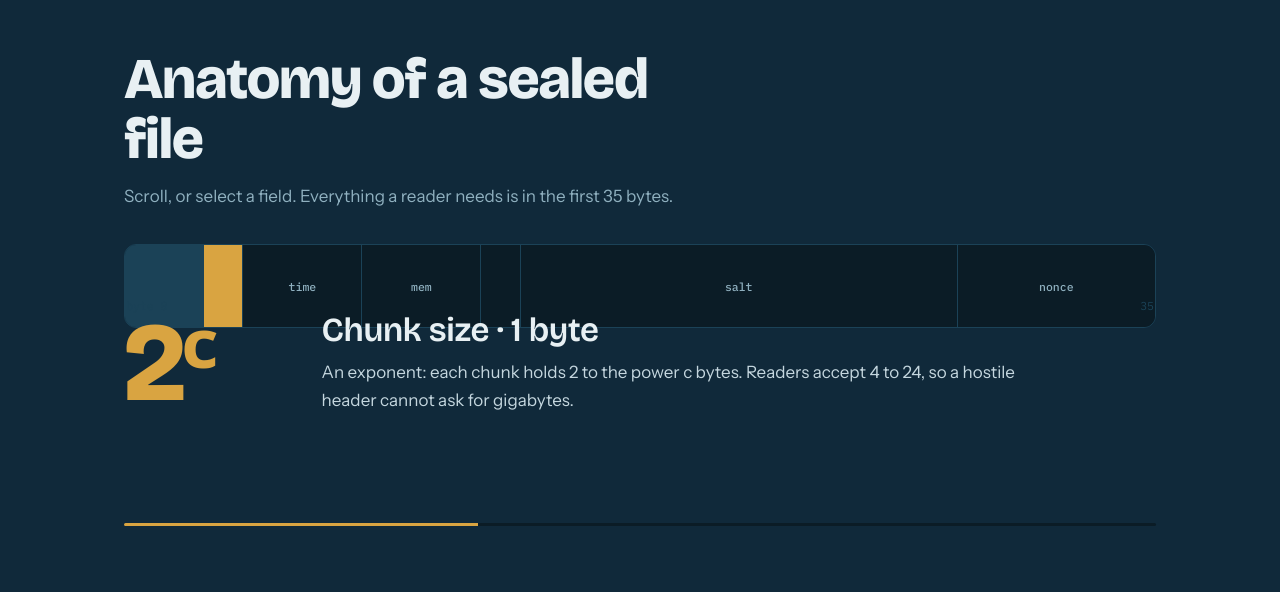
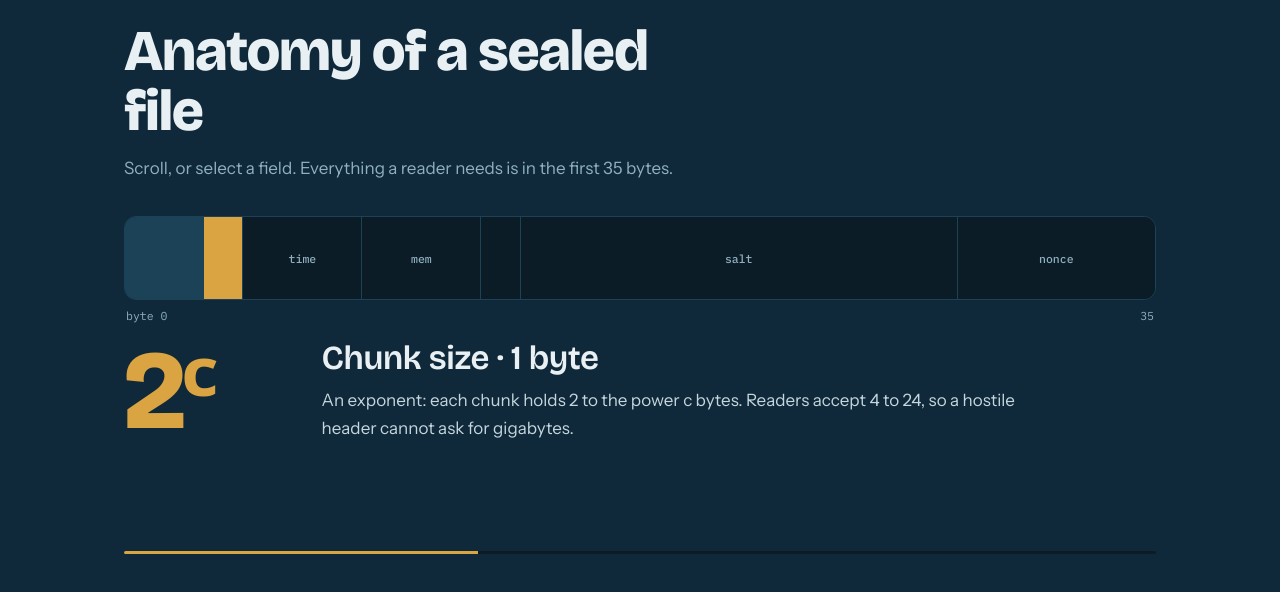
Before and after one commit to dterana/bitseal, a plain HTML site: page site/index.html in a window 1280 px wide. Shown: the part 1971-2563 px from the top of the page. Drawn offline with nearby package versions, Linux system fonts and the light colour scheme; no server answers.

Commit message:
Move the anatomy byte ruler below the bar and make its labels readable

```diff
--- a/site/index.html
+++ b/site/index.html
@@ -137,7 +137,7 @@ section{position:relative}
 .seg:last-child{border-right:0}
 .seg.on{background:var(--brass);color:var(--abyss);font-weight:500}
 .seg.done{background:var(--tide);color:var(--foam)}
-.rule{display:flex;font:400 .72rem var(--mono);color:var(--tide);margin-top:-30px;padding-inline:2px;justify-content:space-between}
+.rule{display:flex;font:400 .72rem var(--mono);color:var(--mist);margin:8px 0 18px;padding-inline:2px;justify-content:space-between}
 .detail{display:grid;grid-template-columns:auto 1fr;gap:clamp(20px,4vw,56px);align-items:start;min-height:210px}
 .detail .big{font:800 clamp(3.5rem,9vw,7rem)/.9 var(--display);color:var(--brass);letter-spacing:-.04em;min-width:2.2ch}
 .detail h3{font-size:clamp(1.5rem,3vw,2.1rem);margin-bottom:10px}
```
